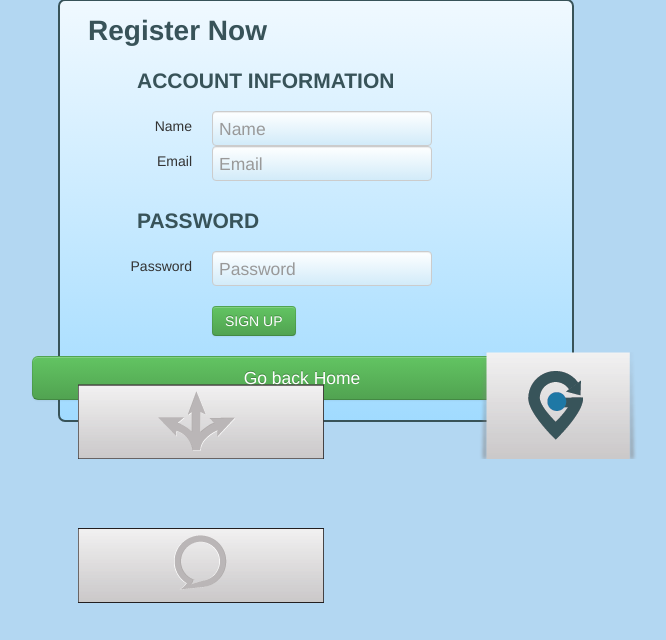
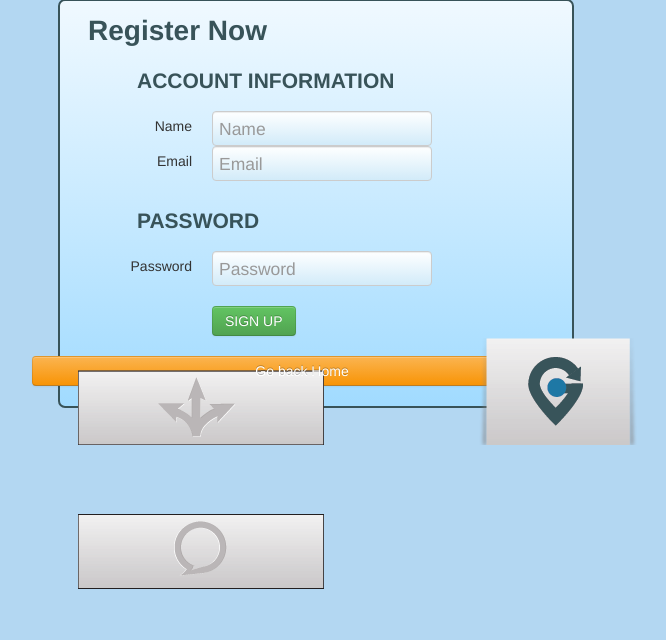
Before and after one commit to jarvisjardin/GYDUS, a CodeIgniter app: page /GYDUS/index.php/usercontroller/register in a window 1280 px wide. Shown: the part 141-781 px from the top of the page, without its empty margins (222-888 px from the left). Run offline with CodeIgniter, Linux system fonts and the light colour scheme; some libraries are stand-ins or nearby versions.

Commit message:
changed button to help with demo

```diff
--- a/application/views/contactUsView.php
+++ b/application/views/contactUsView.php
@@ -47,6 +47,6 @@
               </section>
             </section>
           </form>
-          <button class="btn btn-large btn-block btn btn-success" type="button"  onClick="location='<?php echo base_url();?>'">Go back Home</button>
+<button class="btn btn-block btn-warning" type="button"  onClick="location='<?php echo base_url();?>'">Go back Home</button>
 
           </section><!-- end of Gydus Login-->
--- a/application/views/loginView.php
+++ b/application/views/loginView.php
@@ -25,6 +25,6 @@
               </section>
             </section>
           </form>
-          <button class="btn btn-large btn-block btn btn-success" type="button"  onClick="location='<?php echo base_url();?>'">Go back Home</button>
+<button class="btn btn-block btn-warning" type="button"  onClick="location='<?php echo base_url();?>'">Go back Home</button>
 
           </section><!-- end of Gydus Login -->
--- a/application/views/mapView.php
+++ b/application/views/mapView.php
@@ -178,7 +178,7 @@
 		<h4 id="viewAcctMenu" class="btn">Account Settings link</h4>
 <!-- 		<h4 id="viewGydusSetMenu" class="btn">Gydus Settings Link</h4> -->
 <!-- 		<h4 id="viewGydusSetMenu" class="btn">Gydus Settings Link</h4> -->
-<button class="btn btn-large btn-block btn btn-success" type="button"  onClick="location='<?php echo base_url();?>'">Go back Home</button>
+<button class="btn btn-block btn-warning" type="button"  onClick="location='<?php echo base_url();?>'">Go back Home</button>
 		<h4 class="map-view-fL btn btn-large btn-block btn-info" id="map-viewFLbtn">Find Location</h4>
 <!-- 		<?php echo anchor('index.php/mapController/searchView', 'Find Location'); ?> -->
 		<h4><?php echo anchor('index.php/mapController/suggestaspotView', 'Suggest A Spot'); ?></h4>
--- a/application/views/registerView.php
+++ b/application/views/registerView.php
@@ -43,6 +43,6 @@
               </section>
             </section>
           </form>
-          <button class="btn btn-large btn-block btn btn-success" type="button"  onClick="location='<?php echo base_url();?>'">Go back Home</button>
+<button class="btn btn-block btn-warning" type="button"  onClick="location='<?php echo base_url();?>'">Go back Home</button>
 
           </section><!-- end of Gydus Login-->
```
